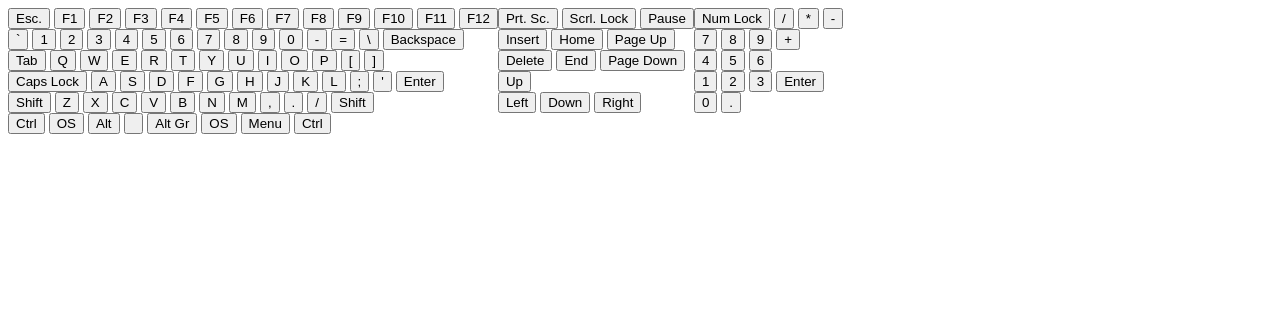
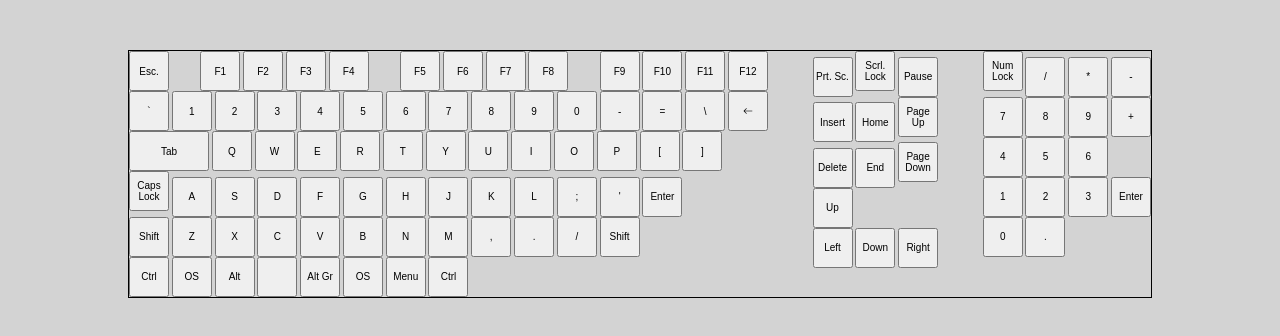
Before and after one commit to giorgi-gagnidze/keyboard-tester, a plain HTML site: page index.html in a window 1280 px wide. Drawn offline with nearby package versions, Linux system fonts and the light colour scheme.

Commit message:
Add sole CSS styles

```diff
--- a/index.html
+++ b/index.html
@@ -4,26 +4,36 @@
     <meta charset="UTF-8" />
     <meta http-equiv="X-UA-Compatible" content="IE=edge" />
     <meta name="viewport" content="width=device-width, initial-scale=1.0" />
+    <link
+      rel="stylesheet"
+      href="https://cdn.jsdelivr.net/npm/bootstrap-icons@1.10.5/font/bootstrap-icons.css"
+    />
     <link rel="stylesheet" href="./style.css" />
     <title>Keyboard Tester</title>
   </head>
   <body>
     <div class="main-container">
       <div>
+        <div class="container-fn">
+          <button id="Escape" class="button">Esc.</button>
           <div>
-          <button id="Escape" class="button">Esc.</button>
             <button id="F1" class="button">F1</button>
             <button id="F2" class="button">F2</button>
             <button id="F3" class="button">F3</button>
             <button id="F4" class="button">F4</button>
+          </div>
+          <div>
             <button id="F5" class="button">F5</button>
             <button id="F6" class="button">F6</button>
             <button id="F7" class="button">F7</button>
             <button id="F8" class="button">F8</button>
+          </div>
+          <div>
             <button id="F9" class="button">F9</button>
             <button id="F10" class="button">F10</button>
             <button id="F11" class="button">F11</button>
             <button id="F12" class="button">F12</button>
+          </div>
         </div>
         <div>
           <button id="Backquote" class="button">`</button>
@@ -40,10 +50,12 @@
           <button id="Minus" class="button">-</button>
           <button id="Equal" class="button">=</button>
           <button id="Backslash" class="button">\</button>
-          <button id="Backspace" class="button">Backspace</button>
+          <button id="Backspace" class="button">
+            <i class="bi bi-arrow-left"></i>
+          </button>
         </div>
         <div>
-          <button id="Tab" class="button">Tab</button>
+          <button id="Tab" class="button tab">Tab</button>
           <button id="KeyQ" class="button">Q</button>
           <button id="KeyW" class="button">W</button>
           <button id="KeyE" class="button">E</button>
@@ -123,7 +135,7 @@
         </div>
       </div>
       <div>
-        <div>
+        <div class="num-container-01">
           <button id="NumLock" class="button">Num Lock</button>
           <button id="NumpadDivide" class="button">/</button>
           <button id="NumpadMultiply" class="button">*</button>
@@ -153,6 +165,6 @@
       </div>
     </div>
 
-    <script src="./script.js"></script>
+    <!-- <script src="./script.js"></script> -->
   </body>
 </html>
--- a/style.css
+++ b/style.css
@@ -1,5 +1,39 @@
+* {
+  margin: 0;
+  padding: 0;
+  box-sizing: border-box;
+}
+
+html {
+  font-size: 62.5%;
+  font-family: sans-serif;
+}
+
+body {
+  background-color: lightgray;
+}
+
+.button {
+  width: 4rem;
+  height: 4rem;
+  font-size: inherit;
+}
+
 .main-container {
   display: flex;
+  justify-content: space-between;
+  width: 102.4rem;
+  margin: 5rem auto;
+  border: 1px solid black;
+}
+
+.container-fn {
+  display: flex;
+  justify-content: space-between;
+}
+
+.tab {
+  width: 8rem;
 }
 
 .btn-worked {
```
Lines whose indentation alone changed are shown as unchanged.
